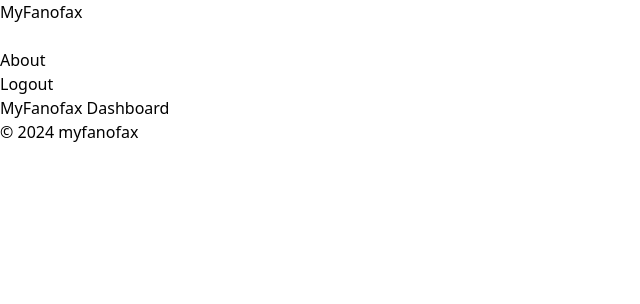
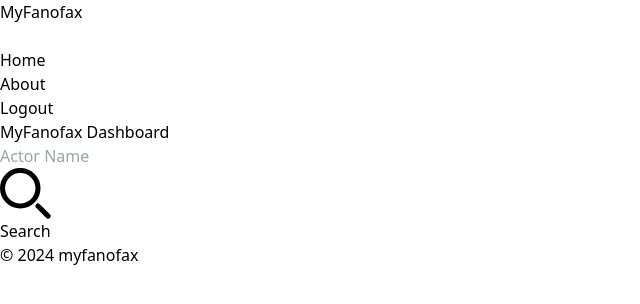
Before and after one commit to kristin-denny/MyFanofax, a React app in the folder client/: page / in a window 1280 px wide. Shown: the top 304 px of the page, without its empty margins (0-640 px from the left). Built offline with nearby package versions, Linux system fonts and the light colour scheme; sample sign-in values are in the browser's storage; the HTML template or start-up script is replaced by a standard one.

Commit message:
create searchform to search for actor

```diff
--- /dev/null
+++ b/client/src/api/retrieveFavariteActorsAPI.tsx
@@ -0,0 +1 @@
+//this file is used to retrieve the favorite actors from the database
--- /dev/null
+++ b/client/src/api/searchActorAPI.tsx
@@ -0,0 +1,30 @@
+import Auth from '../auth/AuthService';
+
+type ActorName = string;
+
+export default async function searchActor(actorName: ActorName) {
+
+  try {
+    //note this api rt is not yet implemented
+    const response = await fetch('/api/actor', {
+      method: 'POST',
+      headers: {
+        'Content-Type': 'application/json',
+        Authorization: `Bearer ${Auth.getToken()}`,
+      },
+      body: JSON.stringify(actorName),
+    });
+
+    const data = await response.json();
+
+    if (!response.ok) {
+      throw new Error('Actor information not retrieved, check network tab!');
+    }
+
+    return data;
+  } catch (err) {
+    console.log('Error from actor api: ', err);
+    return Promise.reject('Could not fetch actor info');
+  }
+
+  }
--- /dev/null
+++ b/client/src/components/FavariteActors.tsx
@@ -0,0 +1 @@
+//This componet is used to display the favorite actors of the user
--- a/client/src/components/Navigation.tsx
+++ b/client/src/components/Navigation.tsx
@@ -22,8 +22,8 @@ export default function Navigation() {
     navigate('/login');
   };
 
-  // Check if the current route is guarded and not the home page
-  const isGuardedRoute = isAuthenticated && location.pathname !== '/';
+  // Check if the current route is guarded
+  const isGuardedRoute = isAuthenticated;
 
   return (
     <nav className="relative">
@@ -58,7 +58,9 @@ export default function Navigation() {
           <li>
             <Link
               to="/"
-              className="block py-2 px-4 transition-colors duration-300 hover:bg-blue-500 hover:text-white"
+              className={`block py-2 px-4 transition-colors duration-300 ${
+                location.pathname === '/' ? 'text-blue-500 underline' : 'hover:bg-blue-500 hover:text-white'
+              }`}
               onClick={() => setIsMenuOpen(false)}
             >
               Home
--- /dev/null
+++ b/client/src/components/SearchForm.tsx
@@ -0,0 +1,67 @@
+import React, { useState } from 'react';
+import searchActor from '../api/searchActorAPI';
+
+export default function SearchForm() {
+
+    const [name, setName] = useState("");
+      const [error, setError] = useState("");
+
+      function handleSubmit(e: React.FormEvent<HTMLFormElement>) {
+        e.preventDefault();
+
+
+        // Check if fields are filled
+        if (!name) {
+          setError("All fields are required");
+          return;
+        }
+
+        // If validation passes, clear error message
+        setError("");
+
+
+        // Call backend to search api for actor
+        searchActor(name)
+
+          .then((data) => {
+            console.log('Actor data:', data);
+            //if data received redirect to actor page
+            //note can send data to actor page or store in context and then access in actor page
+          })
+          .catch((error) => {
+            console.error('Error retreiving actor data:', error);
+            setError("We couldn\'t find that actor, please try a different actor name.");
+          });
+
+
+        // Clear form fields after submission
+        setName("");
+
+      }
+
+      function handleOnChange(e: React.ChangeEvent<HTMLInputElement>) {
+        const value = e.target.value;
+
+        setName(value);
+      }
+
+    return (
+        <div>
+<form className="flex items-center md:items-start max-w-lg mx-auto md:mx-0" onSubmit={handleSubmit}>
+    <div className="w-full">
+        <input type="text"
+        className="bg-gray-50 border border-gray-300 text-gray-900 text-sm rounded-lg focus:ring-blue-500 focus:border-blue-500 block w-full ps-10 p-2.5  dark:bg-gray-700 dark:border-gray-600 dark:placeholder-gray-400 dark:text-white dark:focus:ring-blue-500 dark:focus:border-blue-500"
+        placeholder="Actor Name"
+        onChange={handleOnChange}
+        required />
+    </div>
+    <button type="submit" className="inline-flex items-center py-2.5 px-3 ms-2 text-sm font-medium text-white bg-blue-700 rounded-lg border border-blue-700 hover:bg-blue-800 focus:ring-4 focus:outline-none focus:ring-blue-300 dark:bg-blue-600 dark:hover:bg-blue-700 dark:focus:ring-blue-800">
+        <svg className="w-4 h-4 me-2" aria-hidden="true" xmlns="http://www.w3.org/2000/svg" fill="none" viewBox="0 0 20 20">
+            <path stroke="currentColor" stroke-linecap="round" stroke-linejoin="round" stroke-width="2" d="m19 19-4-4m0-7A7 7 0 1 1 1 8a7 7 0 0 1 14 0Z"/>
+        </svg>Search
+    </button>
+</form>
+{error && <p className="text-sm font-thin text-red-500 text-center mb-4">{error}</p>}
+</div>
+    );
+}
--- a/client/src/pages/Home.tsx
+++ b/client/src/pages/Home.tsx
@@ -1,8 +1,11 @@
+import SearchForm from "../components/SearchForm";
+
 export default function Home() {
 
   return (
     <section className='my-6'>
       <h1 className="text-3xl font-bold mb-4 text-center md:text-left">MyFanofax Dashboard</h1>
+      <SearchForm />
     </section>
   );
 }
--- a/client/src/pages/Login.tsx
+++ b/client/src/pages/Login.tsx
@@ -2,7 +2,7 @@ import { useState } from 'react';
 import LoginForm from '../components/LoginForm';
 import SignupForm from '../components/SignupForm';
 
-export default function Login() { // Rename to Login
+export default function Login() {
   const [isLogin, setIsLogin] = useState(true);
 
   return ( // Login Form UI with conditional rendering
```
